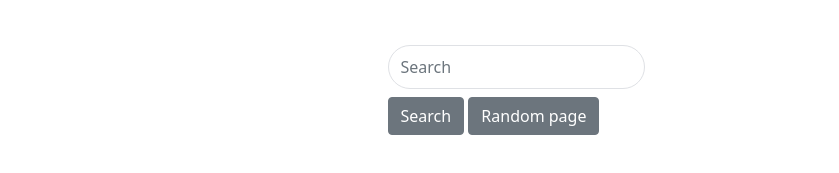
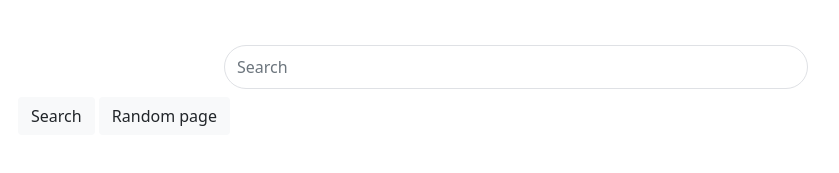
Before and after one commit to millman97/Definitely-Not-Google, a plain HTML site: page Client/index.html in a window 1280 px wide. Shown: the part 331-504 px from the top of the page, without its empty margins (124-963 px from the left). Drawn offline with nearby package versions, Linux system fonts and the light colour scheme.

Commit message:
make search bar longer

```diff
--- a/Client/css/style.css
+++ b/Client/css/style.css
@@ -20,6 +20,7 @@ img{
     height: 30vh;
 }
 
+
 #searchTerm{
     display: flex;
     height: 44px;
--- a/Client/index.html
+++ b/Client/index.html
@@ -21,12 +21,12 @@
     <nav class="container">
         <div class="d-flex justify-content-center">
 
-            <form class="m-5">
-                <input name="searchTerm" id="searchTerm" class="form-control" type="search" placeholder="Search"
+            <form class="m-5 container">
+                <input name="searchTerm" id="searchTerm" class="form-control w-100" type="search" placeholder="Search"
                     aria-label="Search">
                 <div class="mt-2">
-                    <button class="btn btn-secondary " type="button" id="doSomething">Search</button>
-                    <button class="btn btn-secondary" type="submit">Random page</button>
+                    <button class="btn" style="background-color: #F8F9FA"  type="button" id="doSomething">Search</button>
+                    <button class="btn" style="background-color: #F8F9FA" type="submit">Random page</button>
                 </div>
             </form>
         </div>
```
